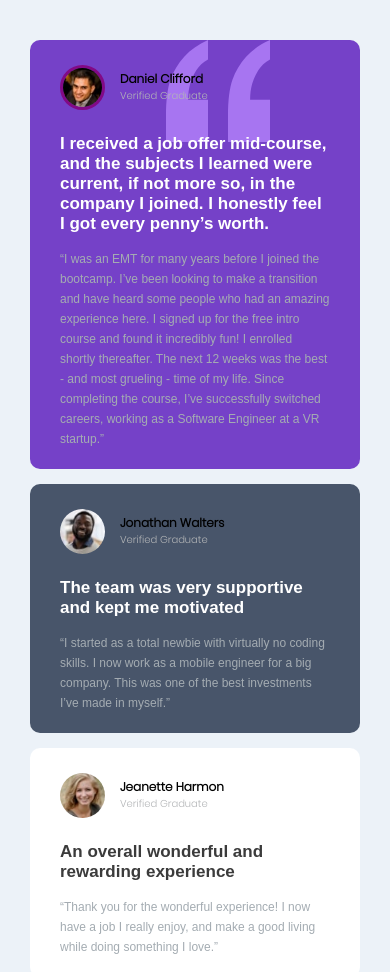
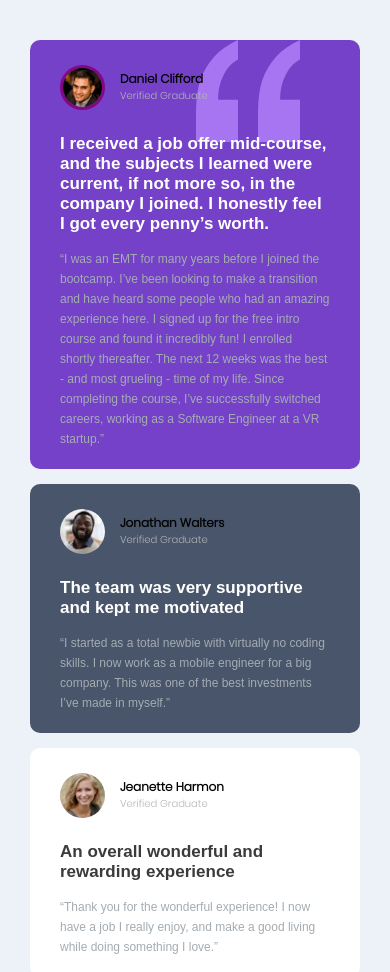
Before and after one commit to DavidRia868/Seccion-Grid-Css, a plain HTML site: page index.html in a window 390 px wide. Shown: the top 972 px of the page. Drawn offline with Linux system fonts and the light colour scheme.

Commit message:
Nuevo cambio en CSS

```diff
--- a/style.css
+++ b/style.css
@@ -184,7 +184,7 @@ body {
 
   .content-tex1{
 
-  background-position: top right 90px;
+  background-position: top right 60px;
   }
   .content-tex2 {
     grid-column: 1/3;
```
